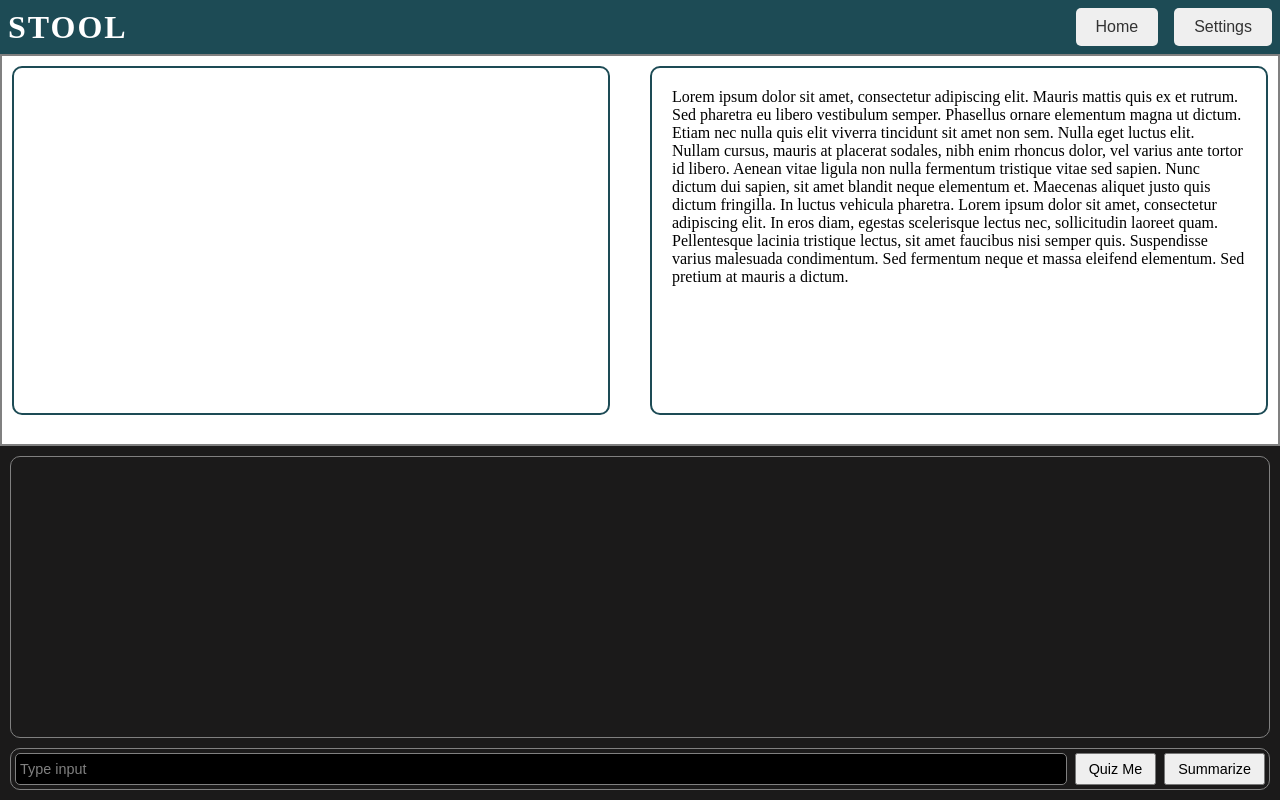
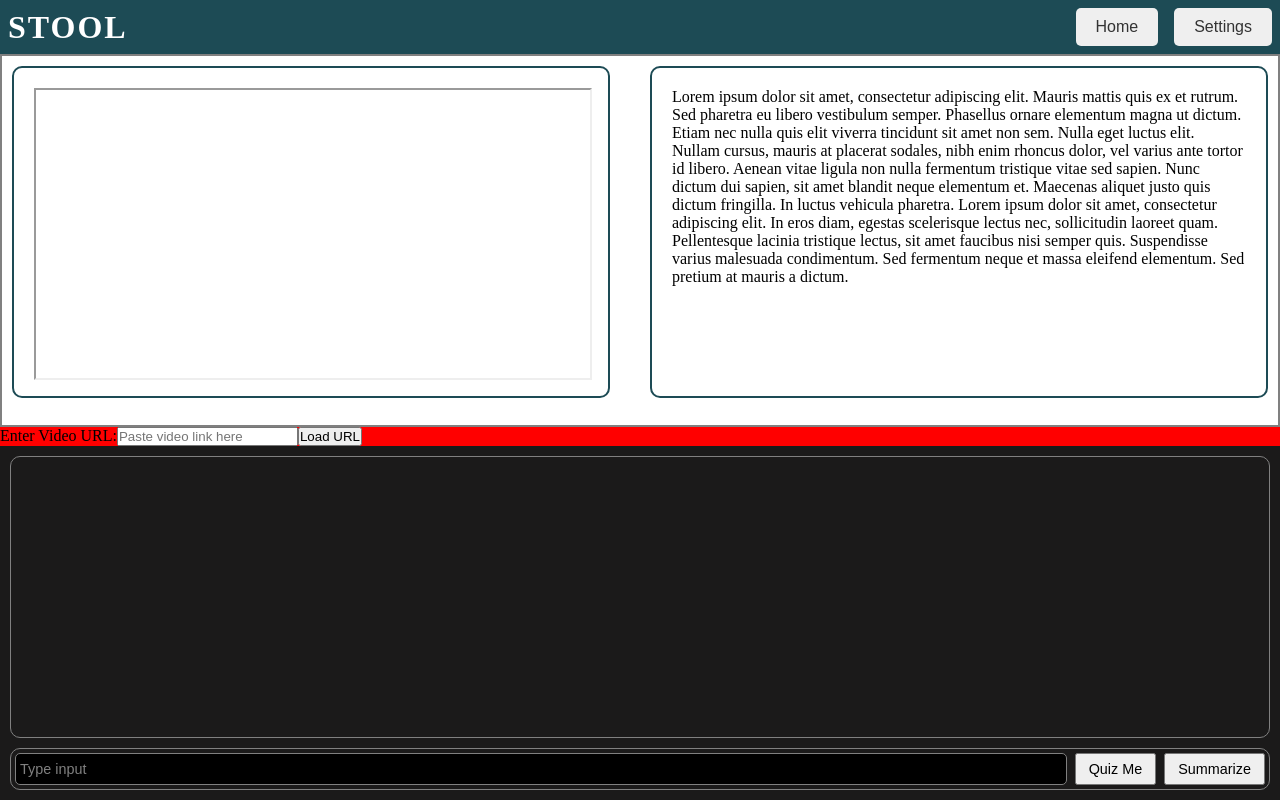
Before and after one commit to team-Diversity/stool, a React (Create React App) app in the folder front-end/: page / in a window 1280 px wide. Built offline with nearby package versions, Linux system fonts and the light colour scheme.

Commit message:
Old frontend transfered to New front-end

```diff
--- a/front-end/src/App.js
+++ b/front-end/src/App.js
@@ -4,24 +4,31 @@ import { useGlobalContext } from './context/globalContext';
 import Navigation from './Components/Navigation/Navigation';
 import Input from './Components/Input/Input';
 import Video from './Components/Video/Video';
+import InputURL from './Components/inputURL';
 import Transcript from './Components/Transcript/Transcript';
 
 function App() {
+  const [newUrl, setNewUrl] = useState('');
+
+  const addVideo = ( vidUrl ) => {
+    console.log(vidUrl)
+    setNewUrl(vidUrl['url']);
+  }
+
   return (
     <AppStyled className="App">
       <div className="container">
         <Navigation className="navigation"></Navigation>
         <div className="middle-section">
-          <Video className="video"></Video>
+          <Video className="video" url={newUrl} ></Video>
           <Transcript className="transcript"></Transcript>
         </div>
+        <InputURL onLoad={ addVideo }/>
         <Input className="input"></Input>
       </div>
     </AppStyled>
   );
 }
-
-
 
 const AppStyled = styled.div`
   background-color: red;
--- a/front-end/src/Components/Video/Video.js
+++ b/front-end/src/Components/Video/Video.js
@@ -1,11 +1,11 @@
 import styled from 'styled-components'
 import { useGlobalContext } from '../../context/globalContext'
 
-function Video() {
+function Video( {url} ) {
     return (
       <VideoStyled>
-        <div class="video-section">
-          {/* Video content goes here */}
+        <div class="video-section" >
+            <iframe width="100%" height="100%" id="myVideo" alt="Refresh Browser" src={url} allowFullScreen></iframe>
         </div>
       </VideoStyled>
     )
--- /dev/null
+++ b/front-end/src/Components/inputURL.js
@@ -0,0 +1,30 @@
+"use client"
+import { useState } from 'react'
+
+const InputURL = ({ onLoad }) => {
+  const [url, setVideo] = useState('')
+
+  const onSubmit = (e) => {
+    e.preventDefault()
+
+    if(!url) {
+      alert('Please input URL')
+      return
+    }
+
+    onLoad({ url })
+    setVideo('')
+  }
+
+  return (
+    <form className='add-form' onSubmit={onSubmit}>
+      <div>
+        <label htmlFor="urlInput">Enter Video URL:</label>
+        <input type="text" id="urlInput" placeholder="Paste video link here" value={url} onChange ={(e) => setVideo(e.target.value)}/>
+        <input type="submit" value='Load URL' className="btn btn-block"></input>
+      </div>
+    </form>
+  )
+}
+
+export default InputURL
```
